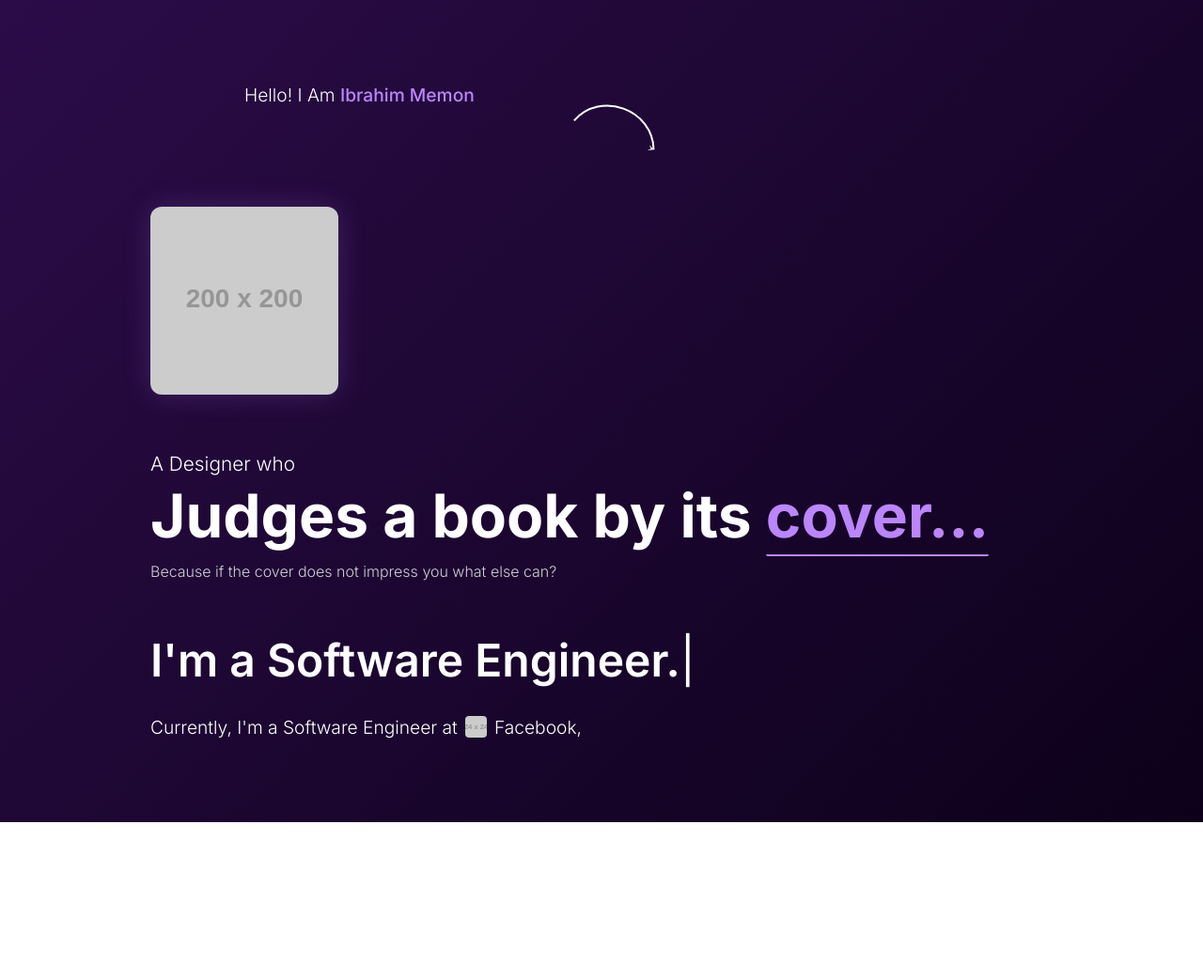
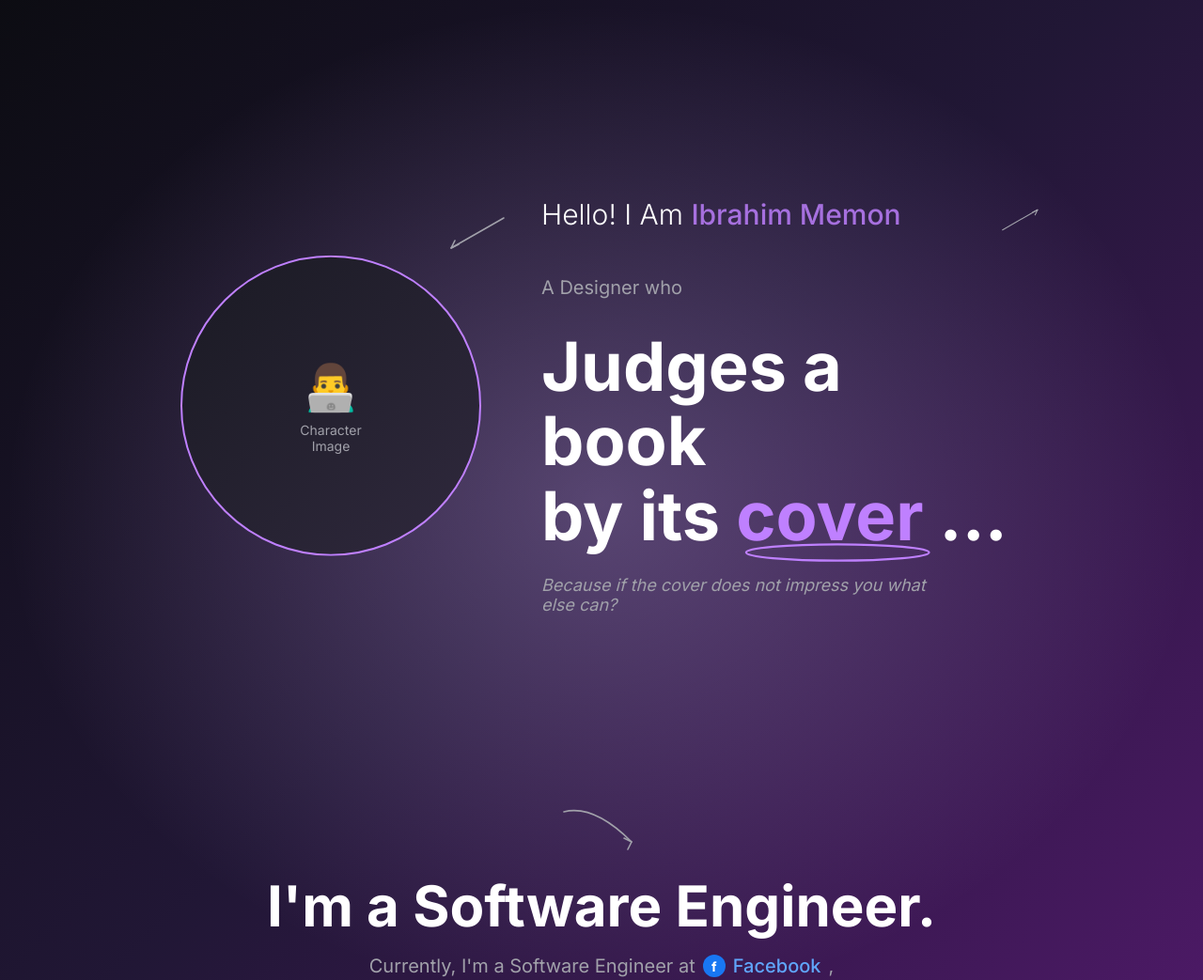
Before and after one commit to Ayuxhgpt/Testing, a plain HTML site: page index.html in a window 1280 px wide. Shown: the top 1043 px of the page at 94% size. Before the commit the page ends 875 px from the top, so only its background shows below. Drawn offline with Linux system fonts and the light colour scheme; placeholder pictures from the web are drawn by us.

Commit message:
Update index.html

```diff
--- a/index.html
+++ b/index.html
@@ -3,295 +3,482 @@
 <head>
     <meta charset="UTF-8">
     <meta name="viewport" content="width=device-width, initial-scale=1.0">
-    <title>Ibrahim Memon - Portfolio</title>
-    <link href="https://fonts.googleapis.com/css2?family=Inter:wght@300;400;500;600;700&display=swap" rel="stylesheet">
+    <title>Ibrahim Memon - Software Engineer & Designer</title>
+    <meta name="description" content="A Designer who Judges a book by its cover. Software Engineer at Facebook.">
+    <meta name="author" content="Ibrahim Memon">
+
+    <!-- Google Fonts -->
+    <link rel="preconnect" href="https://fonts.googleapis.com">
+    <link rel="preconnect" href="https://fonts.gstatic.com" crossorigin>
+    <link href="https://fonts.googleapis.com/css2?family=Inter:wght@300;400;500;600;700&family=Space+Grotesk:wght@300;400;500;600;700&display=swap" rel="stylesheet">
+
     <style>
-        /* Basic Resets and Body Styling */
-        body {
+        * {
             margin: 0;
             padding: 0;
-            font-family: 'Inter', sans-serif; /* Using Inter as specified */
-            color: #ffffff; /* White text by default */
-            background: linear-gradient(135deg, #2b0c48 0%, #0d011a 100%); /* Dark purple/black gradient */
-            min-height: 100vh; /* Full viewport height */
-            display: flex;
-            justify-content: center;
-            align-items: center;
-            overflow: hidden; /* Prevent scrollbars if content slightly overflows */
             box-sizing: border-box;
         }
 
-        .container {
-            width: 100%;
-            max-width: 1200px; /* Max width for content */
-            padding: 20px;
-            box-sizing: border-box;
-            display: flex;
-            flex-direction: column;
-            justify-content: space-between;
-            min-height: 100vh; /* Ensure container takes full height */
+        :root {
+            --background: hsl(240, 15%, 8%);
+            --foreground: hsl(0, 0%, 100%);
+            --muted-foreground: hsl(240, 5%, 65%);
+            --purple-bright: hsl(270, 100%, 75%);
+            --purple-glow: hsl(270, 100%, 85%);
+            --gradient-start: hsl(240, 20%, 6%);
+            --gradient-middle: hsl(260, 40%, 15%);
+            --gradient-end: hsl(280, 60%, 25%);
+        }
+
+        body {
+            font-family: 'Inter', sans-serif;
+            background: linear-gradient(135deg, var(--gradient-start), var(--gradient-middle), var(--gradient-end));
+            color: var(--foreground);
+            min-height: 100vh;
+            overflow-x: hidden;
             position: relative;
         }
 
-        /* Top Section Styling */
-        .top-section {
+        body::before {
+            content: '';
+            position: absolute;
+            top: 0;
+            left: 0;
+            right: 0;
+            bottom: 0;
+            background: radial-gradient(ellipse at center, hsla(270, 100%, 85%, 0.3), transparent 70%);
+            pointer-events: none;
+        }
+
+        .container {
+            max-width: 1200px;
+            margin: 0 auto;
+            padding: 2rem 1rem;
+            position: relative;
+            z-index: 10;
+        }
+
+        .main-content {
             display: flex;
             flex-direction: column;
-            align-items: flex-start;
-            padding-top: 50px;
-            position: relative;
-            gap: 20px;
-            flex-grow: 1; /* Allow this section to grow */
+            align-items: center;
+            justify-content: center;
+            min-height: 100vh;
+            gap: 2rem;
         }
 
-        .hello-text-container {
+        @media (min-width: 1024px) {
+            .main-content {
+                flex-direction: row;
+                gap: 4rem;
+            }
+        }
+
+        .character-section {
+            position: relative;
+            flex-shrink: 0;
+        }
+
+        .character-image {
+            width: 16rem;
+            height: 16rem;
+            object-fit: contain;
+            border-radius: 50%;
+            background: linear-gradient(135deg, hsl(240, 15%, 12%), hsl(260, 20%, 20%));
+            padding: 2rem;
+        }
+
+        @media (min-width: 1024px) {
+            .character-image {
+                width: 20rem;
+                height: 20rem;
+            }
+        }
+
+        .arrow-top-right {
             position: absolute;
-            top: 50px; /* Adjusted to match image more closely */
-            left: 200px; /* Adjusted to match image more closely */
-            display: flex;
-            align-items: center;
-            gap: 10px;
-            z-index: 10; /* Ensure it's above other elements */
+            top: -2rem;
+            right: -1rem;
+        }
+
+        @media (min-width: 1024px) {
+            .arrow-top-right {
+                top: -3rem;
+                right: -2rem;
+            }
+        }
+
+        .content-section {
+            flex: 1;
+            max-width: 32rem;
+            text-align: center;
+        }
+
+        @media (min-width: 1024px) {
+            .content-section {
+                text-align: left;
+            }
+        }
+
+        .hello-section {
+            position: relative;
+            margin-bottom: 2rem;
+        }
+
+        @media (min-width: 1024px) {
+            .hello-section {
+                margin-bottom: 3rem;
+            }
         }
 
         .hello-text {
-            font-size: 1.2em;
+            font-size: 1.5rem;
             font-weight: 300;
-            color: #ffffff;
-            white-space: nowrap;
-            border-radius: 8px; /* Rounded corners */
+            margin-bottom: 0.5rem;
         }
 
-        .highlight-name {
-            color: #bb86fc; /* Lighter purple for emphasis */
+        @media (min-width: 1024px) {
+            .hello-text {
+                font-size: 1.875rem;
+            }
+        }
+
+        .name-highlight {
+            color: var(--purple-bright);
+            font-weight: 500;
+        }
+
+        .arrow-hello {
+            position: absolute;
+            right: -1rem;
+            top: 0;
+        }
+
+        @media (min-width: 1024px) {
+            .arrow-hello {
+                right: -2rem;
+                top: 0.5rem;
+            }
+        }
+
+        .subtitle {
+            font-size: 1.125rem;
+            color: var(--muted-foreground);
+            margin-bottom: 1.5rem;
+        }
+
+        @media (min-width: 1024px) {
+            .subtitle {
+                font-size: 1.25rem;
+                margin-bottom: 2rem;
+            }
+        }
+
+        .main-title {
+            position: relative;
+            margin-bottom: 1.5rem;
+        }
+
+        .title-text {
+            font-size: 2.5rem;
+            font-weight: 700;
+            line-height: 1.1;
+        }
+
+        @media (min-width: 1024px) {
+            .title-text {
+                font-size: 3.75rem;
+            }
+        }
+
+        @media (min-width: 1280px) {
+            .title-text {
+                font-size: 4.5rem;
+            }
+        }
+
+        .cover-highlight {
+            position: relative;
+            color: var(--purple-bright);
+        }
+
+        .cover-ellipse {
+            position: absolute;
+            bottom: -0.5rem;
+            left: 0;
+            width: 100%;
+            height: 1.5rem;
+        }
+
+        .tagline {
+            font-size: 1rem;
+            color: var(--muted-foreground);
+            font-style: italic;
+            max-width: 28rem;
+        }
+
+        @media (min-width: 1024px) {
+            .tagline {
+                font-size: 1.125rem;
+            }
+        }
+
+        .bottom-section {
+            position: relative;
+            margin-top: 4rem;
+            text-align: center;
+        }
+
+        @media (min-width: 1024px) {
+            .bottom-section {
+                margin-top: 6rem;
+            }
+        }
+
+        .arrow-curved {
+            position: absolute;
+            left: 50%;
+            transform: translateX(-50%);
+            top: -4rem;
+        }
+
+        @media (min-width: 1024px) {
+            .arrow-curved {
+                top: -5rem;
+            }
+        }
+
+        .engineer-title {
+            font-size: 1.875rem;
+            font-weight: 700;
+            margin-bottom: 1rem;
+        }
+
+        @media (min-width: 1024px) {
+            .engineer-title {
+                font-size: 3rem;
+            }
+        }
+
+        @media (min-width: 1280px) {
+            .engineer-title {
+                font-size: 3.75rem;
+            }
+        }
+
+        .current-role {
+            display: flex;
+            align-items: center;
+            justify-content: center;
+            gap: 0.5rem;
+            font-size: 1.125rem;
+            flex-wrap: wrap;
+        }
+
+        @media (min-width: 1024px) {
+            .current-role {
+                font-size: 1.25rem;
+            }
+        }
+
+        .role-text {
+            color: var(--muted-foreground);
+        }
+
+        .facebook-logo {
+            width: 1.5rem;
+            height: 1.5rem;
+            background: #1877f2;
+            border-radius: 50%;
+            display: flex;
+            align-items: center;
+            justify-content: center;
+            color: white;
+            font-weight: 700;
+            font-size: 0.875rem;
+        }
+
+        .facebook-text {
+            color: #60a5fa;
             font-weight: 500;
         }
 
         .arrow {
-            position: absolute;
-            top: 30px; /* Adjust based on hello-text position */
-            left: 350px; /* Adjust to point towards the memoji */
-            width: 100px; /* Width of the arrow SVG */
-            height: 50px; /* Height of the arrow SVG */
-            transform: rotate(20deg); /* Rotate to match the image */
-            z-index: 5; /* Below hello text but above designer section */
+            stroke: var(--muted-foreground);
+            stroke-width: 2;
+            fill: none;
         }
 
-        .arrow svg {
-            width: 100%;
-            height: 100%;
+        /* Animations */
+        @keyframes float {
+            0%, 100% { transform: translateY(0px); }
+            50% { transform: translateY(-10px); }
         }
 
-        .designer-section {
-            display: flex;
-            align-items: center;
-            gap: 40px;
-            margin-top: 150px; /* Push down to clear the hello text and arrow */
-            margin-left: 100px; /* Adjust positioning */
-            flex-wrap: wrap; /* Allow wrapping on smaller screens */
+        .character-image {
+            animation: float 6s ease-in-out infinite;
         }
 
-        .memoji {
-            width: 200px; /* Adjust size as needed */
-            height: auto;
-            border-radius: 50%; /* If the image has a transparent background, this might make it look circular */
-            object-fit: cover; /* Ensure image covers the area */
-            box-shadow: 0 0 30px rgba(187, 134, 252, 0.2); /* Subtle glow */
-            border-radius: 12px; /* Rounded corners for the image container */
+        @keyframes glow {
+            0%, 100% { opacity: 0.8; }
+            50% { opacity: 1; }
         }
 
-        .text-content {
-            display: flex;
-            flex-direction: column;
-            border-radius: 8px; /* Rounded corners */
+        .name-highlight {
+            animation: glow 3s ease-in-out infinite;
         }
 
-        .designer-intro {
-            font-size: 1.3em;
-            font-weight: 300;
-            margin-bottom: 5px;
-        }
-
-        .designer-tagline {
-            font-size: 4em; /* Large font size */
-            font-weight: 700;
-            margin: 0;
-            line-height: 1.2;
-            font-family: 'Inter', sans-serif; /* Using Inter for consistency */
-        }
-
-        .highlight-cover {
-            color: #bb86fc; /* Highlight color */
-            border-bottom: 2px solid #bb86fc; /* Underline effect */
-            padding-bottom: 3px; /* Space between text and underline */
-            border-radius: 2px; /* Slight rounded corners for underline */
-        }
-
-        .designer-motto {
-            font-size: 1em;
-            font-weight: 300;
-            margin-top: 10px;
-            opacity: 0.8;
-        }
-
-        /* Bottom Section Styling */
-        .bottom-section {
-            align-self: flex-start; /* Align to the left */
-            margin-bottom: 50px; /* Space from the bottom */
-            margin-left: 100px; /* Align with the designer section */
-            border-radius: 8px; /* Rounded corners */
-        }
-
-        .engineer-title {
-            font-size: 3em; /* Large font size */
-            font-weight: 600;
-            margin-bottom: 10px;
-            position: relative;
-            display: inline-block; /* To make the blinking cursor work correctly */
-        }
-
-        .blinking-cursor {
-            font-weight: 400;
-            animation: blink-caret .75s step-end infinite;
-        }
-
-        @keyframes blink-caret {
-            from, to { border-color: transparent }
-            50% { border-color: #ffffff; }
-        }
-
-        .engineer-detail {
-            font-size: 1.2em;
-            font-weight: 300;
-            display: flex;
-            align-items: center;
-            gap: 8px;
-        }
-
-        .facebook-logo {
-            height: 1.2em; /* Adjust size to align with text */
-            width: auto;
-            vertical-align: middle; /* Align with text baseline */
-            border-radius: 4px; /* Rounded corners for the logo */
-        }
-
-        /* Responsive Adjustments */
-        @media (max-width: 992px) {
-            .hello-text-container {
-                left: 100px;
-            }
-            .arrow {
-                left: 250px;
-            }
-            .designer-section, .bottom-section {
-                margin-left: 50px;
-            }
-            .designer-tagline {
-                font-size: 3.5em;
-            }
-            .engineer-title {
-                font-size: 2.5em;
-            }
-        }
-
+        /* Responsive adjustments */
         @media (max-width: 768px) {
             .container {
-                padding: 15px;
+                padding: 1rem;
             }
-            .top-section {
-                align-items: center;
-                padding-top: 20px;
+
+            .main-content {
+                gap: 1.5rem;
             }
-            .hello-text-container {
-                position: static; /* Reset positioning for smaller screens */
-                margin-bottom: 20px;
-                flex-direction: column;
-                align-items: center;
-                text-align: center;
+
+            .hello-section {
+                margin-bottom: 1.5rem;
             }
-            .arrow {
-                position: static;
-                transform: none;
-                margin-top: 10px;
-                width: 80px;
-                height: 40px;
-            }
-            .designer-section {
-                flex-direction: column;
-                text-align: center;
-                margin-top: 50px;
-                margin-left: 0;
-                gap: 20px;
-            }
-            .memoji {
-                width: 150px;
-            }
-            .designer-tagline {
-                font-size: 2.5em;
-            }
-            .designer-motto {
-                font-size: 0.9em;
-            }
+
             .bottom-section {
-                align-self: center;
-                text-align: center;
-                margin-left: 0;
-                margin-top: 40px; /* Add some space from the top section */
-            }
-            .engineer-title {
-                font-size: 2em;
-            }
-            .engineer-detail {
-                font-size: 1em;
-                flex-direction: column; /* Stack logo and text if needed */
-            }
-        }
-
-        @media (max-width: 480px) {
-            .designer-tagline {
-                font-size: 2em;
-            }
-            .engineer-title {
-                font-size: 1.5em;
-            }
-            .hello-text {
-                font-size: 1em;
-            }
-            .designer-intro, .engineer-detail {
-                font-size: 0.9em;
+                margin-top: 3rem;
             }
         }
     </style>
 </head>
 <body>
     <div class="container">
-        <div class="top-section">
-            <div class="hello-text-container">
-                <p class="hello-text">Hello! I Am <span class="highlight-name">Ibrahim Memon</span></p>
-                <div class="arrow">
-                    <!-- SVG for the arrow to ensure exact curve -->
-                    <svg viewBox="0 0 100 50" preserveAspectRatio="none">
-                        <path d="M5 45 C 20 5, 80 5, 95 45" stroke="#FFFFFF" fill="none" stroke-width="2"/>
-                        <polygon points="95,45 89,42 92,45 89,48" fill="#FFFFFF" /> <!-- Arrowhead -->
+        <div class="main-content">
+            <!-- Character Section -->
+            <div class="character-section">
+                <!-- Character placeholder - replace src with your character image -->
+                <div class="character-image" style="display: flex; align-items: center; justify-content: center; background: linear-gradient(135deg, hsl(240, 15%, 12%), hsl(260, 20%, 20%)); border: 2px solid var(--purple-bright);">
+                    <div style="text-align: center; color: var(--muted-foreground);">
+                        <div style="font-size: 3rem; margin-bottom: 0.5rem;">👨‍💻</div>
+                        <div style="font-size: 0.875rem;">Character<br>Image</div>
+                    </div>
+                </div>
+
+                <!-- Arrow pointing to character -->
+                <div class="arrow-top-right">
+                    <svg width="80" height="48" viewBox="0 0 100 60" class="arrow">
+                        <path d="M90 10 L20 50" stroke-linecap="round" />
+                        <path d="M30 45 L20 50 L25 40" stroke-linecap="round" stroke-linejoin="round" />
                     </svg>
                 </div>
             </div>
-            <div class="designer-section">
-                <!-- Placeholder for Memoji image -->
-                <img src="https://placehold.co/200x200/553c9a/ffffff?text=Memoji" alt="Ibrahim Memon Memoji with Laptop" class="memoji" onerror="this.onerror=null;this.src='https://placehold.co/200x200/553c9a/ffffff?text=Memoji';">
-                <div class="text-content">
-                    <p class="designer-intro">A Designer who</p>
-                    <h1 class="designer-tagline">Judges a book by its <span class="highlight-cover">cover...</span></h1>
-                    <p class="designer-motto">Because if the cover does not impress you what else can?</p>
+
+            <!-- Content Section -->
+            <div class="content-section">
+                <!-- Hello Section -->
+                <div class="hello-section">
+                    <h1 class="hello-text">
+                        Hello! I Am <span class="name-highlight">Ibrahim Memon</span>
+                    </h1>
+
+                    <!-- Arrow pointing to name -->
+                    <div class="arrow-hello">
+                        <svg width="64" height="32" viewBox="0 0 100 60" class="arrow">
+                            <path d="M10 50 L80 10" stroke-linecap="round" />
+                            <path d="M70 15 L80 10 L75 20" stroke-linecap="round" stroke-linejoin="round" />
+                        </svg>
+                    </div>
+                </div>
+
+                <!-- Main Content -->
+                <div>
+                    <p class="subtitle">A Designer who</p>
+
+                    <div class="main-title">
+                        <h2 class="title-text">
+                            Judges a book<br>
+                            by its <span class="cover-highlight">
+                                cover
+                                <svg class="cover-ellipse" viewBox="0 0 200 20" fill="none">
+                                    <ellipse cx="100" cy="10" rx="90" ry="8" stroke="var(--purple-bright)" stroke-width="2" fill="none" />
+                                </svg>
+                            </span>...
+                        </h2>
+                    </div>
+
+                    <p class="tagline">
+                        Because if the cover does not impress you what else can?
+                    </p>
                 </div>
             </div>
         </div>
 
+        <!-- Bottom Section -->
         <div class="bottom-section">
-            <h2 class="engineer-title">I'm a Software Engineer.<span class="blinking-cursor">|</span></h2>
-            <p class="engineer-detail">Currently, I'm a Software Engineer at <!-- Placeholder for Facebook logo -->
-                <img src="https://placehold.co/24x24/1877F2/ffffff?text=FB" alt="Facebook Logo" class="facebook-logo" onerror="this.onerror=null;this.src='https://placehold.co/24x24/1877F2/ffffff?text=FB';"> Facebook,</p>
+            <!-- Curved Arrow -->
+            <div class="arrow-curved">
+                <svg width="96" height="64" viewBox="0 0 120 80" class="arrow">
+                    <path d="M10 20 Q50 10 100 60" stroke-linecap="round" />
+                    <path d="M90 55 L100 60 L95 70" stroke-linecap="round" stroke-linejoin="round" />
+                </svg>
+            </div>
+
+            <h3 class="engineer-title">I'm a Software Engineer.</h3>
+
+            <div class="current-role">
+                <span class="role-text">Currently, I'm a Software Engineer at</span>
+                <div class="facebook-logo">f</div>
+                <span class="facebook-text">Facebook</span>
+                <span class="role-text">,</span>
+            </div>
         </div>
     </div>
+
+    <script>
+        // Add smooth scrolling and any interactive features
+        document.addEventListener('DOMContentLoaded', function() {
+            // Add hover effects to interactive elements
+            const nameHighlight = document.querySelector('.name-highlight');
+            const facebookLogo = document.querySelector('.facebook-logo');
+
+            // Enhance name highlight on hover
+            if (nameHighlight) {
+                nameHighlight.addEventListener('mouseenter', function() {
+                    this.style.transform = 'scale(1.05)';
+                    this.style.transition = 'transform 0.3s ease';
+                });
+
+                nameHighlight.addEventListener('mouseleave', function() {
+                    this.style.transform = 'scale(1)';
+                });
+            }
+
+            // Add click effect to Facebook logo
+            if (facebookLogo) {
+                facebookLogo.addEventListener('click', function() {
+                    window.open('https://facebook.com', '_blank');
+                });
+
+                facebookLogo.style.cursor = 'pointer';
+
+                facebookLogo.addEventListener('mouseenter', function() {
+                    this.style.transform = 'scale(1.1)';
+                    this.style.transition = 'transform 0.2s ease';
+                });
+
+                facebookLogo.addEventListener('mouseleave', function() {
+                    this.style.transform = 'scale(1)';
+                });
+            }
+
+            // Add parallax effect to arrows on scroll
+            window.addEventListener('scroll', function() {
+                const scrolled = window.pageYOffset;
+                const arrows = document.querySelectorAll('.arrow');
+
+                arrows.forEach((arrow, index) => {
+                    const speed = (index + 1) * 0.5;
+                    arrow.style.transform = `translateY(${scrolled * speed * 0.1}px)`;
+                });
+            });
+        });
+    </script>
 </body>
 </html>
```
